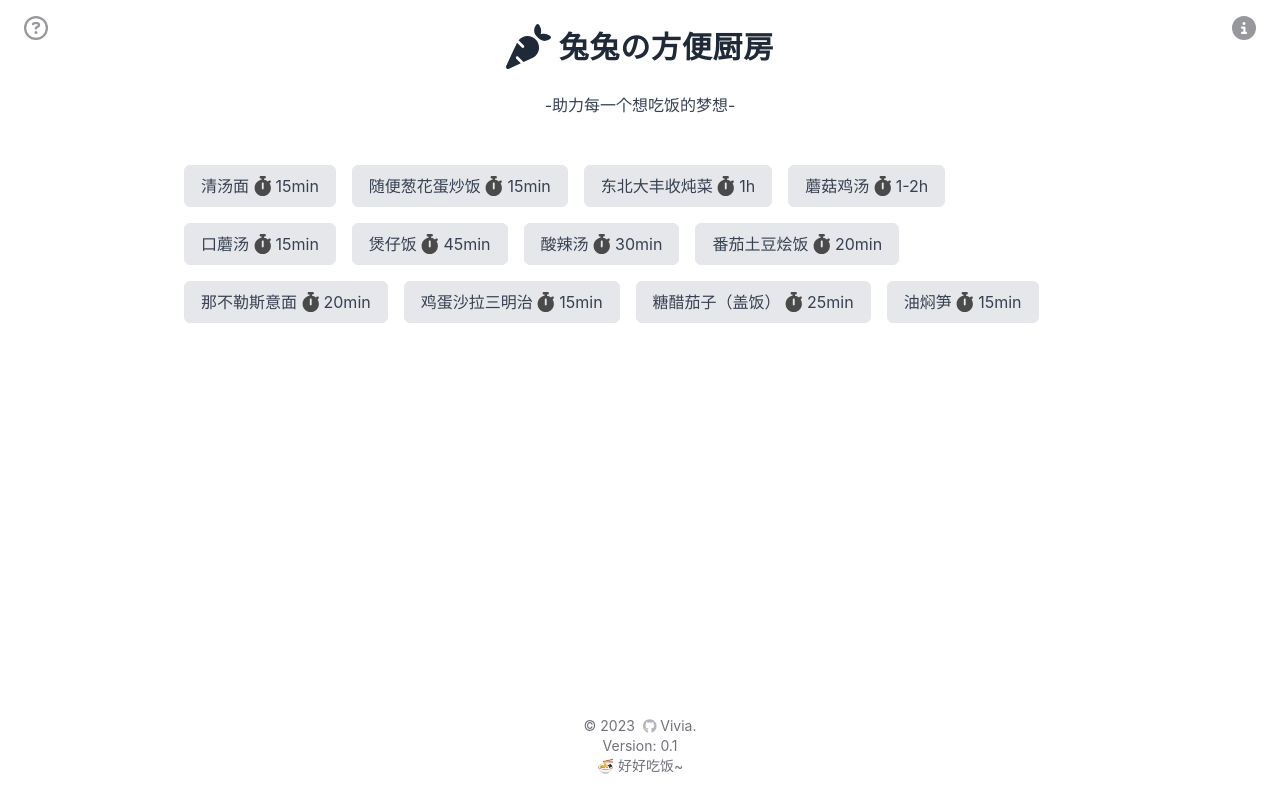
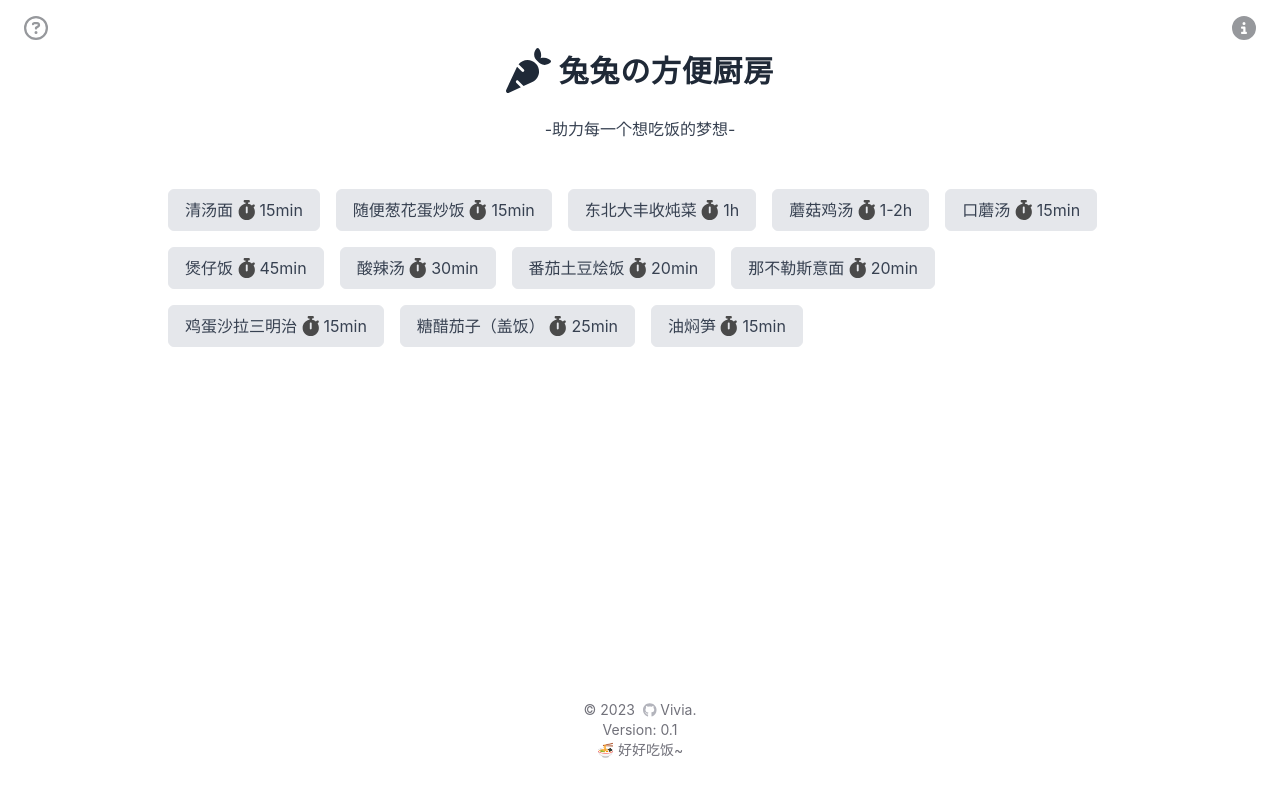
Before and after one commit to Natsuyasu/Recipe, a React (Create React App) app: page / in a window 1280 px wide. Built offline with nearby package versions, Linux system fonts and the light colour scheme.

Commit message:
响应式适配

```diff
--- a/src/App.js
+++ b/src/App.js
@@ -48,16 +48,19 @@ function App() {
   const recipes = recipe.recipes;
   const element = <FontAwesomeIcon icon={faCarrot} size="xl" />;
 
-
   return (
-    <div>
+    <div className="flex flex-col h-screen">
+      <div>
       <Instruction />
       <QA />
-      <h1 className="text-center p-6 tracking-wide text-gray-800 text-3xl font-bold">
+      </div>
+      <div>
+      <h1 className="text-center p-6 pt-12 tracking-wide text-gray-800 text-3xl font-bold">
         {element} 兔兔の方便厨房
       </h1>
       <p className="text-center text-gray-700">-助力每一个想吃饭的梦想-</p>
-      <div className="flex justify-center pl-44 pr-44 pt-10">
+      </div>
+      <div className="flex justify-center flex-grow pl-10 pr-10 pt-10 md:pl-30 pr-30 pt-10 lg:pl-40 pr-40 pt-10">
         <div className="">
           {recipes.map((item) => (
             <RecipeButton item={item} />
@@ -67,7 +70,6 @@ function App() {
       </div>
       <Footer />
     </div>
-
   );
 }
 
--- a/src/Components/Footer.js
+++ b/src/Components/Footer.js
@@ -7,7 +7,7 @@ function Footer() {
   );
 
   return (
-    <div className="flex flex-col text-sm text-zinc-500 fixed bottom-6 left-0 right-0">
+    <div className="text-sm text-zinc-500 mb-6 pt-10 pb-4 mb:pt-4 pb-4">
       <div className="flex justify-center">
         &copy; 2023 <a href="https://github.com/Natsuyasu">&nbsp; {element} Vivia</a>.
       </div>
--- a/src/Components/Instruction.js
+++ b/src/Components/Instruction.js
@@ -65,6 +65,7 @@ function Instruction() {
                         所有菜谱作者都亲身实践过，具备可行性。菜谱中食材的用量以及火力参考为18cm雪平锅及家用小功率电磁炉。<br/>
                         菜谱由作者四处搜罗而来，或许有些漏标了出处，如果您是菜谱作者，欢迎联系本人进行认领。<br/>
                         bug反馈/菜谱投稿/菜谱认领：xiaan706@gmail.com <br/>
+                        本网站非盈利，如有侵权请邮箱与我联系。<br/>
                         &#127833; 祝好胃口~
                     </p>
                   </div>
```
